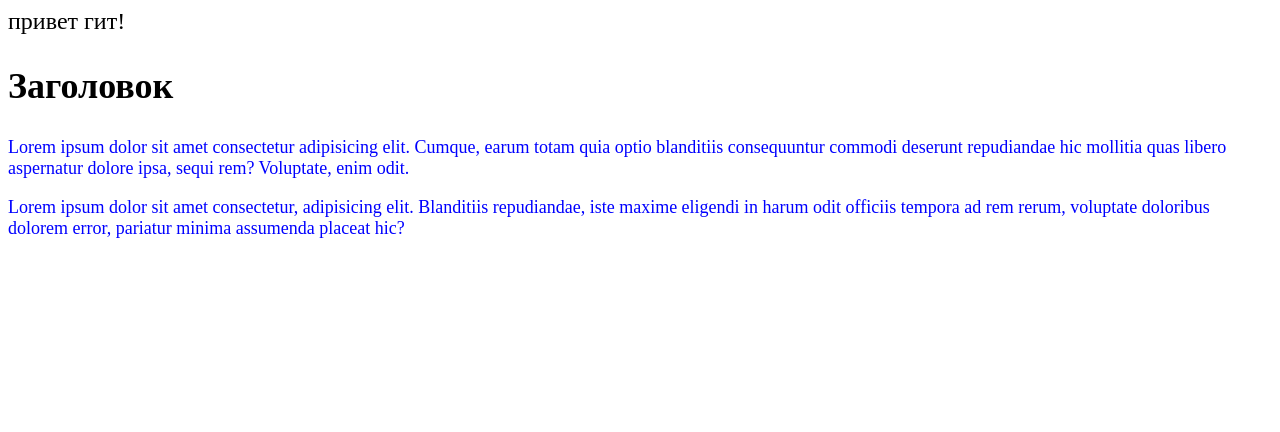
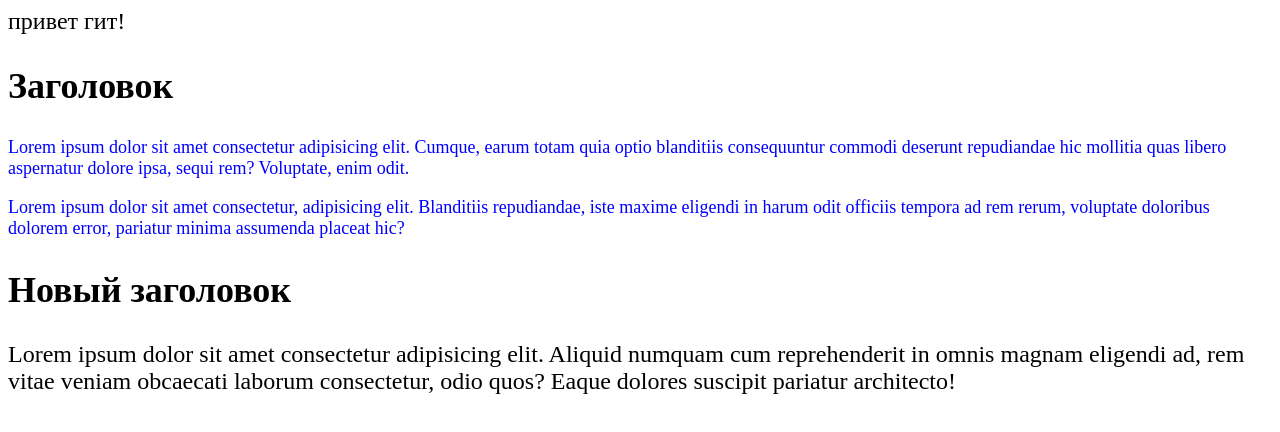
Before and after one commit to dmitriy-shu/first-project, a plain HTML site: page index.html in a window 1280 px wide. Drawn offline with Linux system fonts and the light colour scheme.

Commit message:
новый заголовок

```diff
--- a/index.html
+++ b/index.html
@@ -19,6 +19,11 @@
          odit officiis tempora ad rem rerum, voluptate doloribus dolorem error, pariatur minima assumenda placeat hic?
       </p>
    </div>
+
+   <h2>Новый заголовок</h2>
+   <p>Lorem ipsum dolor sit amet consectetur adipisicing elit. Aliquid numquam cum reprehenderit in omnis magnam
+      eligendi ad, rem vitae veniam obcaecati laborum consectetur, odio quos? Eaque dolores suscipit pariatur
+      architecto!</p>
 </body>
 
 </html>
```
